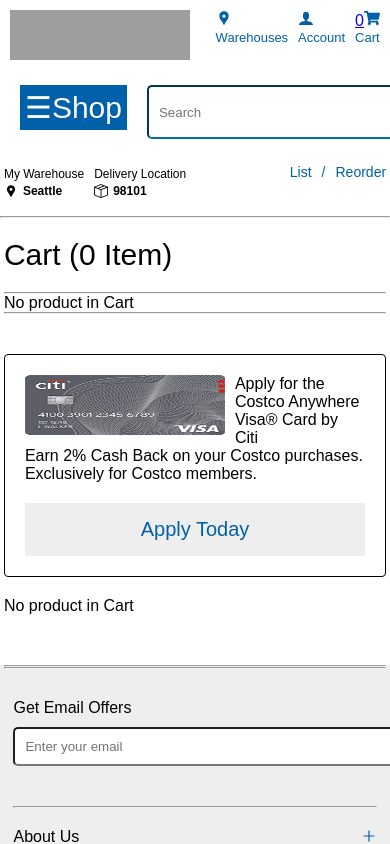
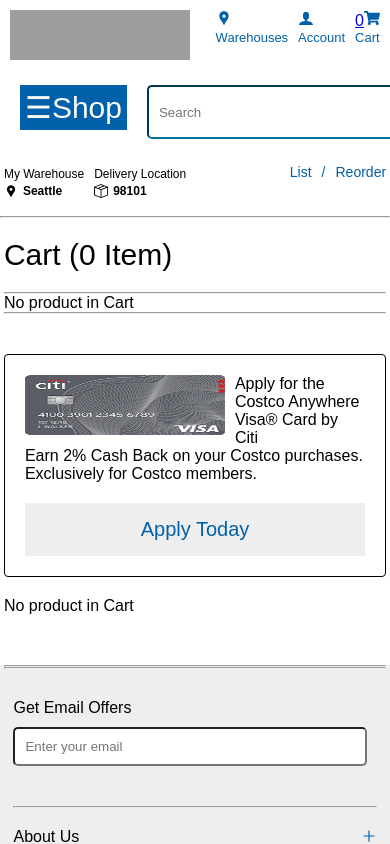
Before and after one commit to WisdomPandovic/Costco, a React (Create React App) app: page /cart in a window 390 px wide. Shown: the top 844 px of the page. Built offline with nearby package versions, Linux system fonts and the light colour scheme; grey boxes are pictures that could not be loaded.

Commit message:
update mobile view

```diff
--- a/src/App.css
+++ b/src/App.css
@@ -1904,7 +1904,7 @@
 
 .wdth-95-mgs input{
   padding: 10px;
-  width: 430px;
+  width: 330px;
 }
 
 .black{
```
